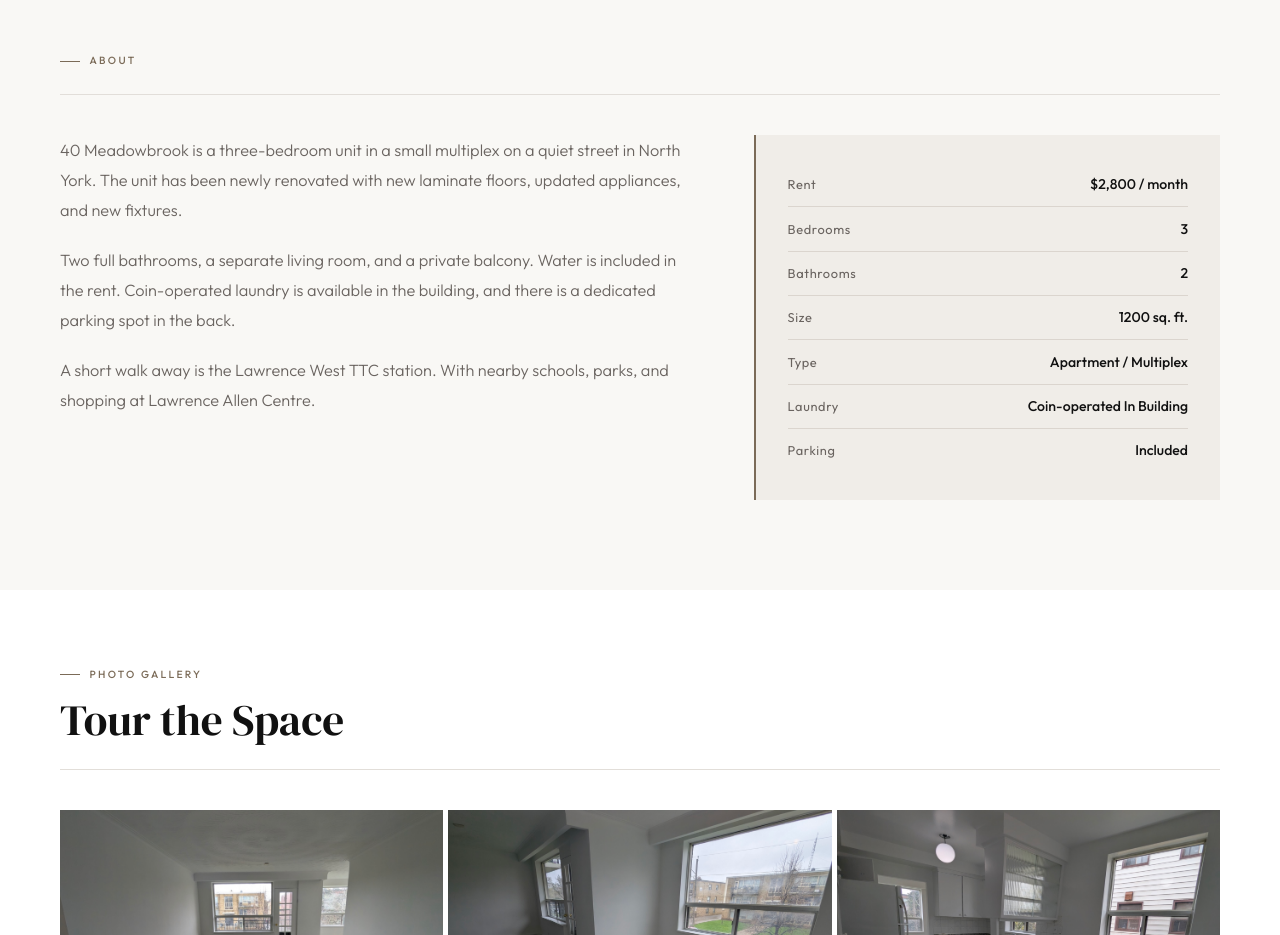
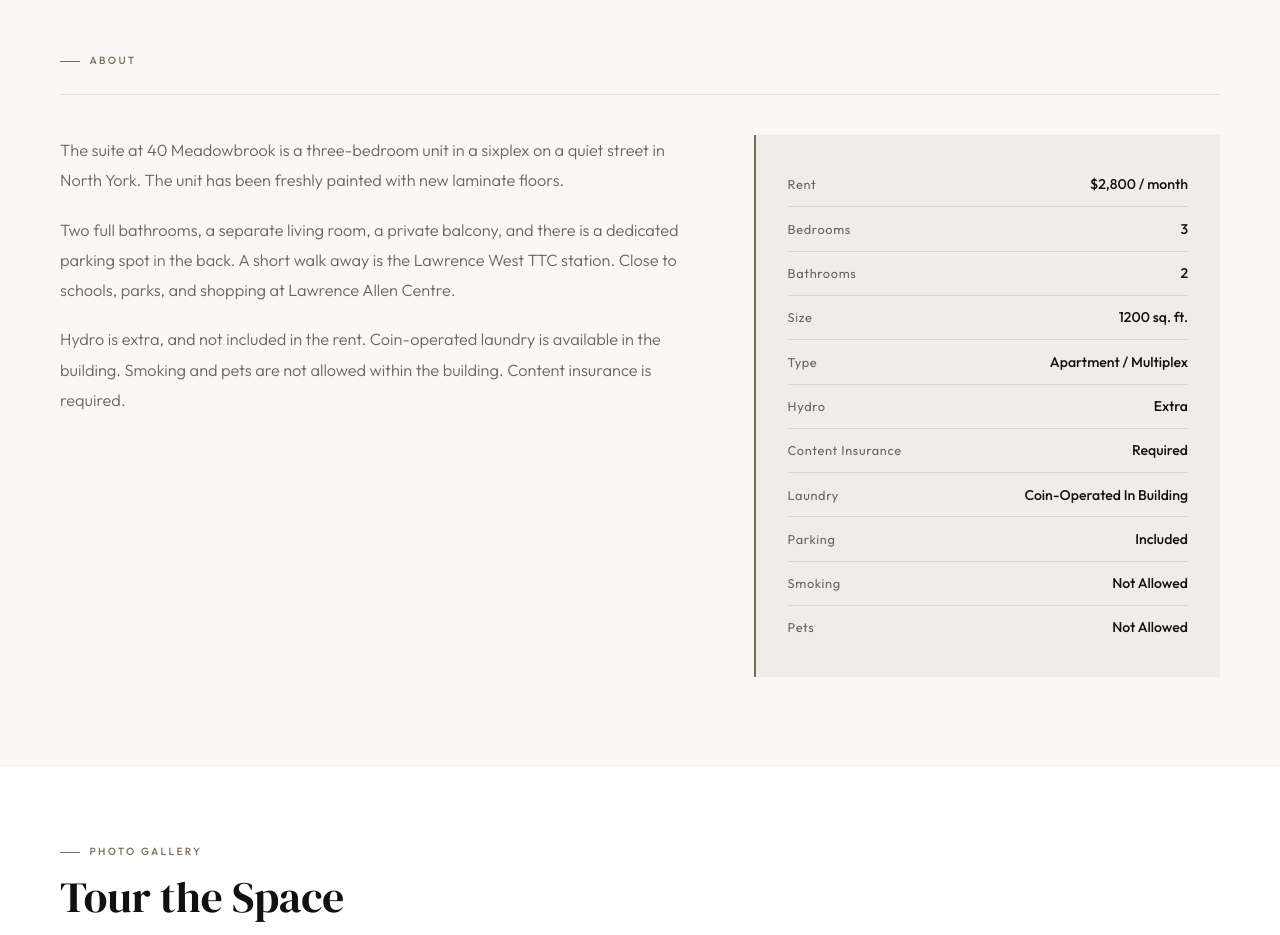
Before and after one commit to davidribs/40-meadowbrook-rd, a React (Vite) app: page / in a window 1280 px wide. Shown: the part 940-1875 px from the top of the page. Built offline with nearby package versions, Linux system fonts and the light colour scheme.

Commit message:
finalized about blurb

```diff
--- a/src/config.js
+++ b/src/config.js
@@ -10,9 +10,9 @@ export const listing = {
   type:      "Apartment - Multiplex",
   contact: { email: "your@email.com", phone: "+1 (647) 381-3055" },
   description: [
-    "40 Meadowbrook is a three-bedroom unit in a small multiplex on a quiet street in North York. The unit has been newly renovated with new laminate floors, updated appliances, and new fixtures.",
-    "Two full bathrooms, a separate living room, and a private balcony. Water is included in the rent. Coin-operated laundry is available in the building, and there is a dedicated parking spot in the back.",
-    "A short walk away is the Lawrence West TTC station. With nearby schools, parks, and shopping at Lawrence Allen Centre.",
+    "The suite at 40 Meadowbrook is a three-bedroom unit in a sixplex on a quiet street in North York. The unit has been freshly painted with new laminate floors.",
+    "Two full bathrooms, a separate living room, a private balcony, and there is a dedicated parking spot in the back. A short walk away is the Lawrence West TTC station. Close to schools, parks, and shopping at Lawrence Allen Centre.",
+	"Hydro is extra, and not included in the rent. Coin-operated laundry is available in the building. Smoking and pets are not allowed within the building. Content insurance is required.",
   ],
   details: [
     { label: "Rent",      value: "$2,800 / month" },
@@ -20,8 +20,12 @@ export const listing = {
     { label: "Bathrooms", value: "2" },
     { label: "Size",      value: "1200 sq. ft." },
     { label: "Type",      value: "Apartment / Multiplex" },
-    { label: "Laundry",   value: "Coin-operated In Building" },
+	{ label: "Hydro",	  value: "Extra"},
+	{ label: "Content Insurance",	  value: "Required"},
+    { label: "Laundry",   value: "Coin-Operated In Building" },
     { label: "Parking",   value: "Included" },
+	{ label: "Smoking", value: "Not Allowed"},
+	{ label: "Pets", value: "Not Allowed"}
   ],
 features: [
     { title: "3 Bedrooms",           body: "Spacious master bedroom plus two additional bedrooms, each with good natural light and closet space." },
```
